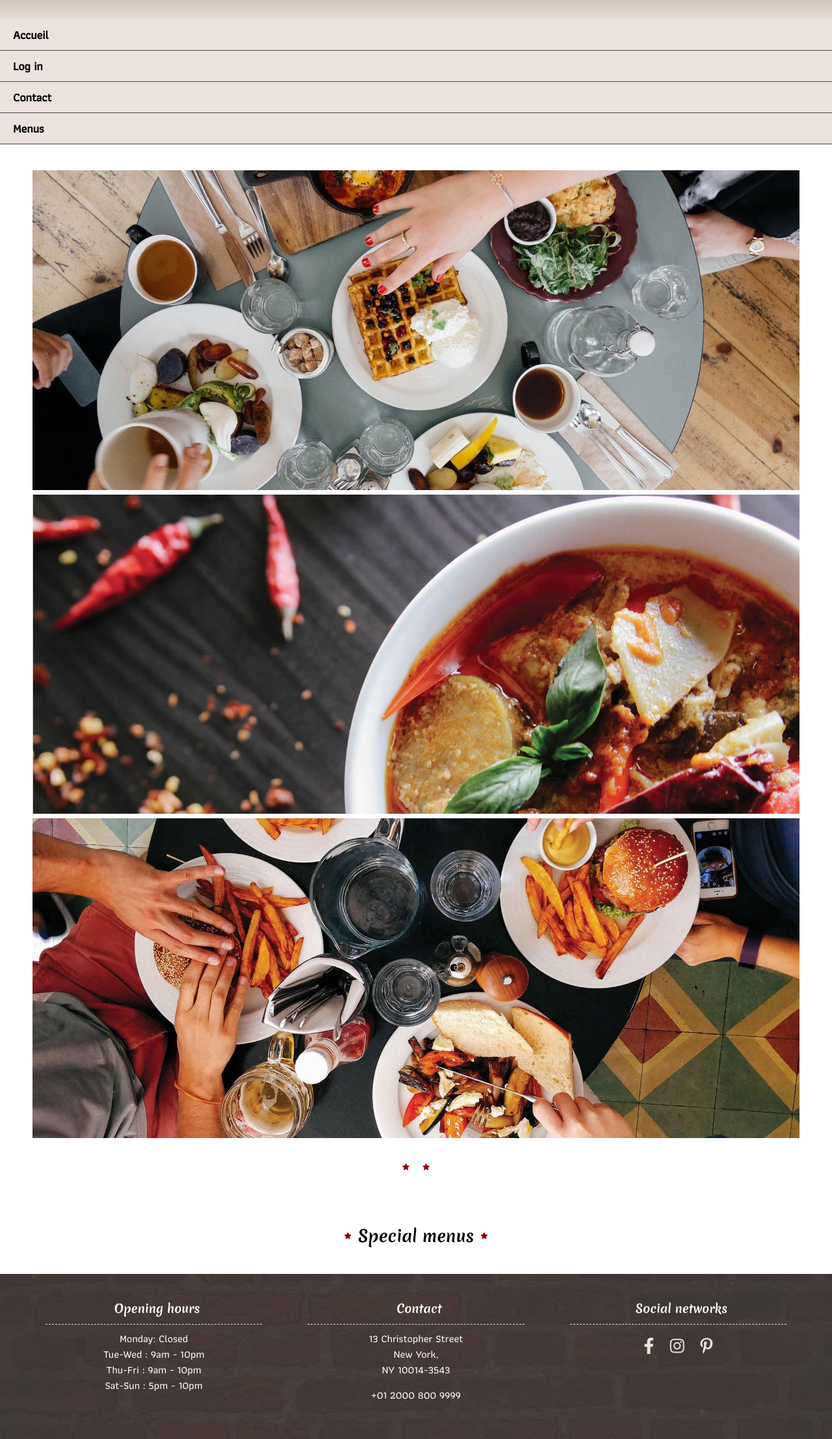
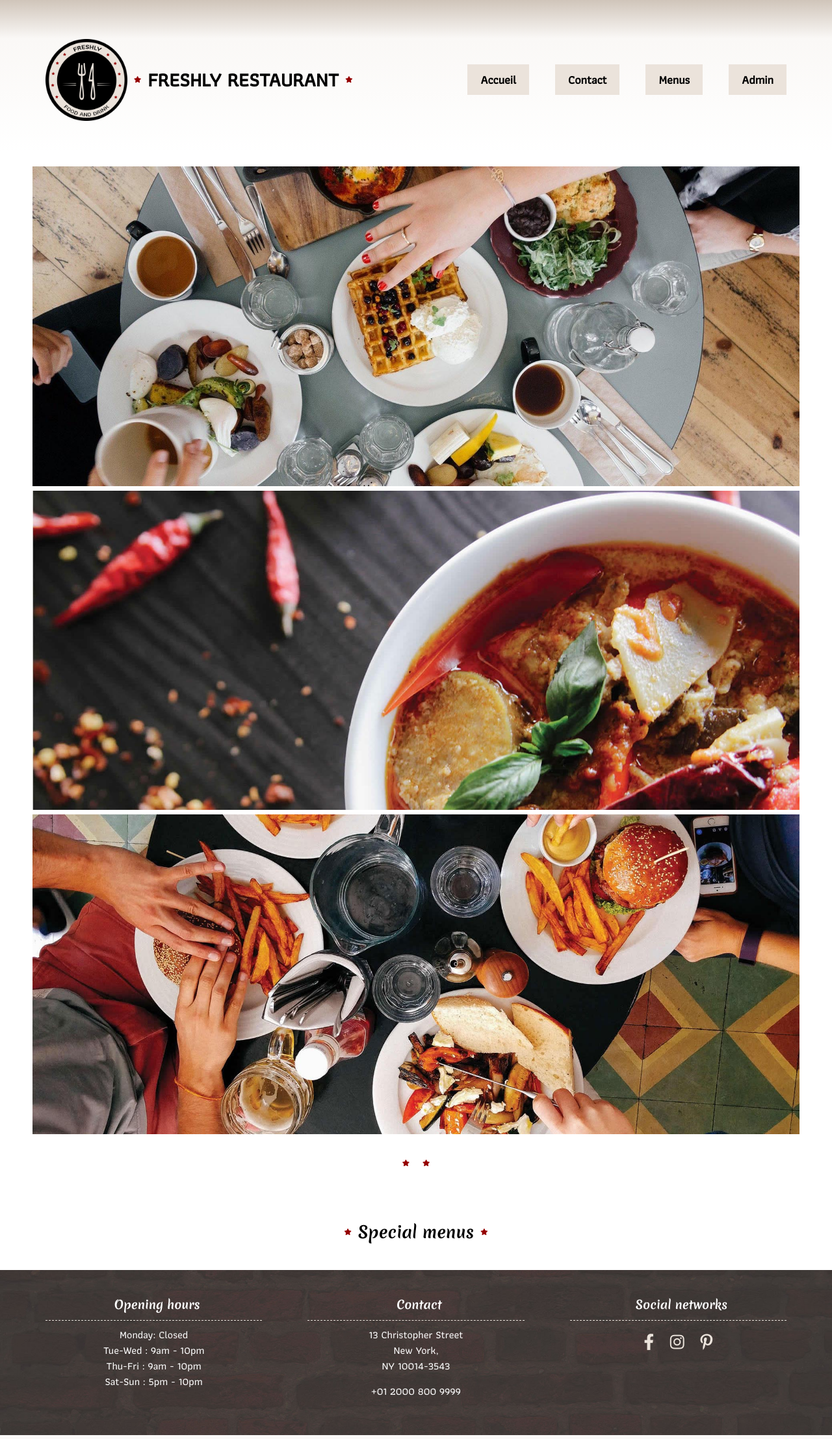
Before and after one commit to SimonPatry/restaurant, a PHP site: page / in a window 1280 px wide. Shown: the whole page at 65% size. Run offline with PHP 8.4, Linux system fonts and the light colour scheme; data that the repository does not hold is empty; some libraries are stand-ins or nearby versions.

Commit message:
fix nav front

```diff
--- a/views/layout.phtml
+++ b/views/layout.phtml
@@ -17,17 +17,25 @@
 </head>
 <body>
 	<header>
-		<nav>
-			<a href="index.php">Accueil</a>
-			<a href="index.php?page=admin">Log in</a>
-			<a href="contact">Contact</a>
-			<a href="menus">Menus</a>
-			<?php if(isset($_SESSION['admin'])): ?>
-				<a href="index.php?page=dashboard">Dashboard</a>
-				<a href="index.php?page=admin&action=deco">Deconnexion</a>
-				Bonjour <?= $_SESSION['admin'] ?>
-			<?php endif; ?>
-		</nav>
+		<div class="container">
+			<a href="index.php" class="logo">
+				<img src="assets/ressources/images/logo.png" alt="Logo for Freshly Restaurant">
+				<strong>Freshly Restaurant</strong>
+			</a>
+			<nav>
+				<ul>
+					<li><a href="index.php">Accueil</a></li>
+					<li><a href="contact">Contact</a></li>
+					<li><a href="menus">Menus</a></li>
+					<?php if(isset($_SESSION['admin'])): ?>
+						<li><a href="index.php?page=dashboard">Dashboard</a></li>
+						<li><a href="index.php?page=admin&action=deco">Deconnexion</a></li>
+					<?php else: ?>
+						<li><a href="index.php?page=admin">Admin</a></li>
+					<?php endif; ?>
+				</ul>
+			</nav>
+		</div>
 	</header>
 
 	<!-- code principal de la page -->
```
